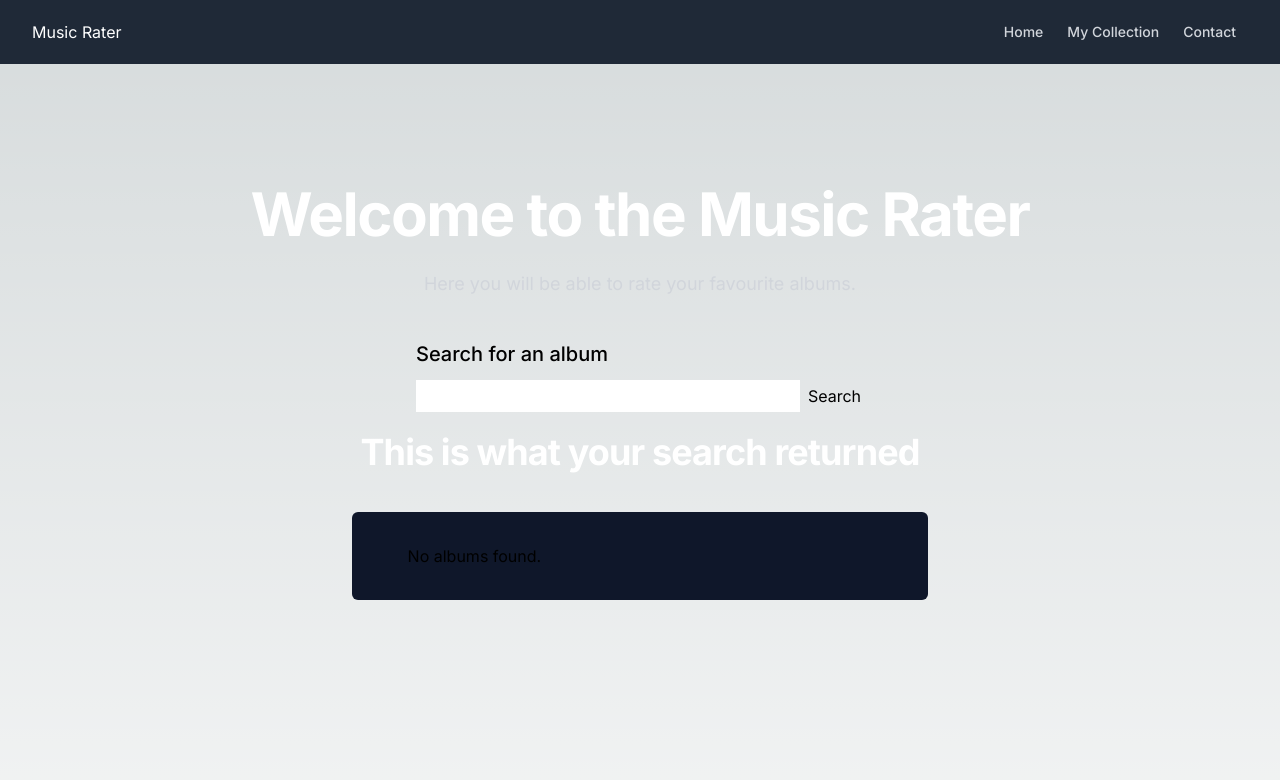
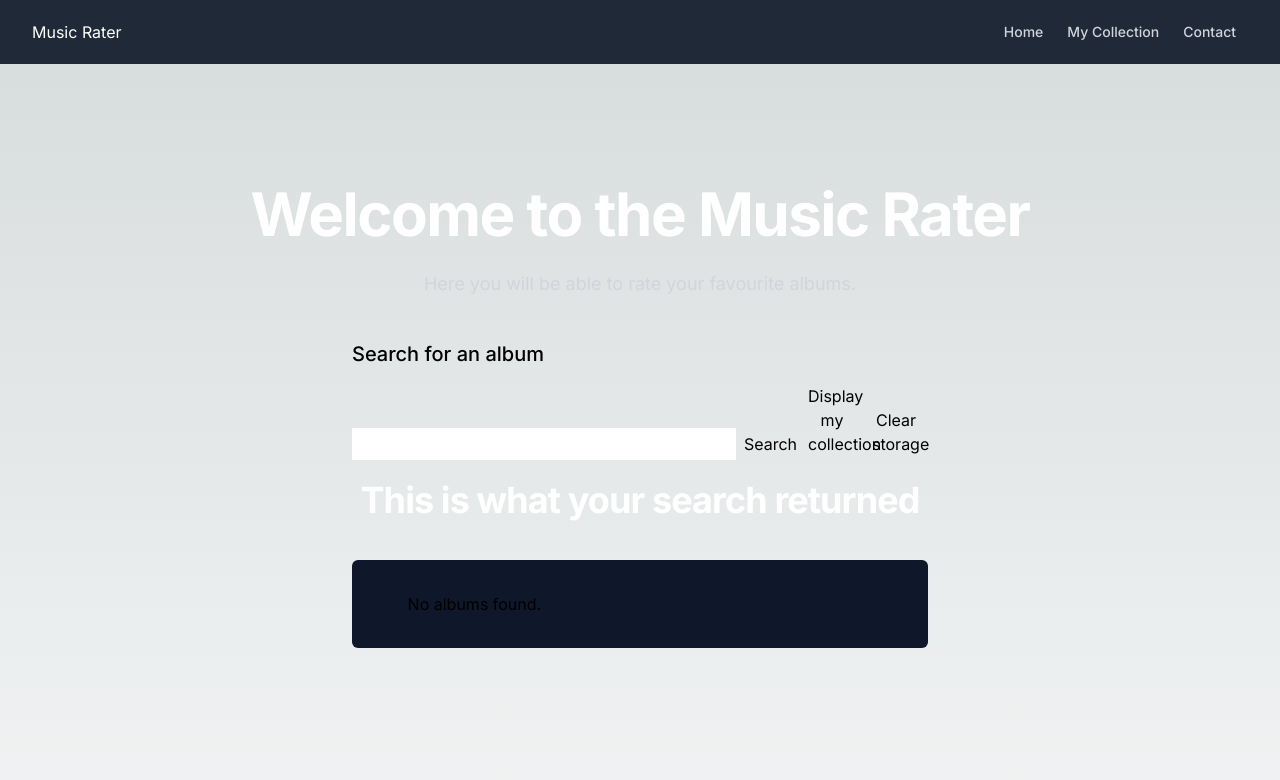
Before and after one commit to FrankAsplund/music-rater, a Next.js app: page / in a window 1280 px wide. Shown: the top 780 px of the page. Built offline with nearby package versions, Linux system fonts and the light colour scheme.

Commit message:
Working localStorage

```diff
--- a/app/collection/page.tsx
+++ b/app/collection/page.tsx
@@ -11,30 +11,21 @@ interface Album {
 }
 
 export default function Collection() {
-  /* const [albums, setAlbums] = useState<Album[]>([]); */
-  /* const [collection, setCollection] = useState<Album[]>([]); */
-
   // Retrieve existing collection from local storage
   const storedCollection = localStorage.getItem("albumCollection");
   const collection: Album[] = storedCollection
     ? JSON.parse(storedCollection)
     : [];
 
-  /* setAlbums(storedCollection ? JSON.parse(storedCollection) : []); */
+  console.log(collection);
 
-  const handleGetAlbums = async () => {
-    /* collection.push(albums); */
-
-    console.log(collection);
-    /* console.log(albums); */
+  const displayLocalStorage = async () => {
+    console.log("collection: ", collection);
   };
 
   const handleClearLocalStorage = () => {
-    /* localStorage.clear(); */
-
+    localStorage.clear();
     console.log(collection);
-
-    // Additional logic or state updates after clearing local storage
   };
 
   return (
@@ -48,7 +39,7 @@ export default function Collection() {
             Here are all the album's you've saved to your collection.
           </p>
 
-          <button onClick={() => handleGetAlbums()}>
+          <button onClick={() => displayLocalStorage()}>
             Display my collection
           </button>
 
@@ -56,7 +47,7 @@ export default function Collection() {
             Clear storage
           </button>
 
-          {/* <div className="bg-[#0f172a] rounded-md mt-4 border-white sm:p-8 sm:mx-8 py-8">
+          <div className="bg-[#0f172a] rounded-md mt-4 border-white sm:p-8 sm:mx-8 py-8">
             <div className="mx-auto grid max-w-7xl gap-x-8 gap-y-20 px-6 lg:grid-cols-3">
               {collection.length > 0 ? (
                 collection.map((album) => (
@@ -92,7 +83,7 @@ export default function Collection() {
                 <p>No albums in your collection.</p>
               )}
             </div>
-          </div> */}
+          </div>
         </div>
       </main>
     </div>
--- a/app/page.tsx
+++ b/app/page.tsx
@@ -5,7 +5,6 @@ export default function Page() {
   return (
     <div>
       <main className="flex min-h-screen flex-col justify-center items-center lg:p-24 md:p-8 sm:p-2 mx-2 my-6">
-        {/* <div className="px-6 "> */}
         <div className="mx-auto lg:px-8 max-w-4xl lg:mx-0">
           <h2 className="text-4xl font-bold tracking-tight  text-white sm:text-6xl">
             Welcome to the Music Rater
@@ -18,7 +17,6 @@ export default function Page() {
             <Card />
           </div>
         </div>
-        {/* </div> */}
       </main>
     </div>
   );
--- a/components/CardContent.tsx
+++ b/components/CardContent.tsx
@@ -21,7 +21,6 @@ export default function Card() {
   const [searchTerm, setSearchTerm] = useState("");
   const [albums, setAlbums] = useState<Album[]>([]);
   /* const [tracks, setTracks] = useState<Tracks[]>([]); */
-  const [selectedAlbum, setSelectedAlbum] = useState<Album | null>(null);
 
   const handleSearch = async () => {
     try {
@@ -40,13 +39,12 @@ export default function Card() {
   };
 
   const handleSaveAlbum = (album: Album) => {
-    setSelectedAlbum(album);
     // Retrieve existing collection from local storage
     const existingCollection = localStorage.getItem("albumCollection");
     const collection = existingCollection ? JSON.parse(existingCollection) : [];
 
     // Add the selected album to the collection
-    collection.push(selectedAlbum);
+    collection.push(album);
 
     // Update the collection in local storage
     localStorage.setItem("albumCollection", JSON.stringify(collection));
@@ -54,13 +52,25 @@ export default function Card() {
     console.log(collection);
   };
 
-  /* const displayLocalStorage = () => {
+  const displayLocalStorage = () => {
+    const storedCollection = localStorage.getItem("albumCollection");
+    const collection: Album[] = storedCollection
+      ? JSON.parse(storedCollection)
+      : [];
+
     console.log(collection);
-  }; */
+  };
 
-  /* const displayCollection = (album: Album) => {
-    collection.forEach((element: string[]) => console.log(element));
-  }; */
+  const handleClearLocalStorage = () => {
+    localStorage.clear();
+
+    const storedCollection = localStorage.getItem("albumCollection");
+    const collection: Album[] = storedCollection
+      ? JSON.parse(storedCollection)
+      : [];
+
+    console.log(collection);
+  };
 
   /* const getTracklist = async () => {
     try {
@@ -78,9 +88,6 @@ export default function Card() {
     }
   };
  */
-  /* const handleAlbumClick = (album: Album) => {
-    setSelectedAlbum(album);
-  }; */
 
   return (
     <main className="flex min-h-screen flex-col items-center border-solid rounded-md sm:p-2">
@@ -103,7 +110,19 @@ export default function Card() {
           Search
         </button>
 
-        {/* <button onClick={() => handleClearLocalStorage()}>Clear storage</button> */}
+        <button
+          className="w-16 p-2 rounded-md border-white"
+          onClick={() => displayLocalStorage()}
+        >
+          Display my collection
+        </button>
+
+        <button
+          className="w-16 p-2 rounded-md border-white"
+          onClick={() => handleClearLocalStorage()}
+        >
+          Clear storage
+        </button>
       </div>
       <h2 className="flex justify-center text-3xl mt-4 mb-6 font-bold tracking-tight text-white sm:text-4xl">
         This is what your search returned
@@ -112,10 +131,7 @@ export default function Card() {
         <div className="mx-auto grid max-w-7xl gap-x-8 gap-y-20 px-6 lg:grid-cols-3">
           {albums.length > 0 ? (
             albums.map((album) => (
-              <div
-                key={album.collectionId}
-                /* onClick={() => handleAlbumClick(album)} */
-              >
+              <div key={album.collectionId}>
                 <ul
                   role="list"
                   className="grid gap-x-8 gap-y-2 sm:gap-y-4 xl:col-span-2"
@@ -144,15 +160,6 @@ export default function Card() {
                         >
                           Save to collection
                         </button>
-
-                        {/* <p className="text-sm font-semibold leading-6 text-white-600">
-                          Rating: {album.ratingIndex}
-                        </p> */}
-
-                        {/* <h4>Tracklist:</h4>
-                        <ul>
-                          <li>{album.trackName}</li>
-                        </ul> */}
                       </div>
                     </div>
                   </li>
@@ -163,25 +170,6 @@ export default function Card() {
             <p>No albums found.</p>
           )}
         </div>
-
-        {/* {selectedAlbum && (
-          <div>
-            <h2>{selectedAlbum.collectionName}</h2>
-            <h3>{selectedAlbum.artistName}</h3>
-
-            <img
-              src={selectedAlbum.artworkUrl100}
-              alt={selectedAlbum.collectionName}
-            />
-
-            <h4>Tracklist:</h4>
-            <ul>
-              {selectedAlbum.trackName.map((track, index) => (
-                <li key={index}>{track}</li>
-              ))}
-            </ul>
-          </div>
-        )} */}
       </div>
     </main>
   );
```
